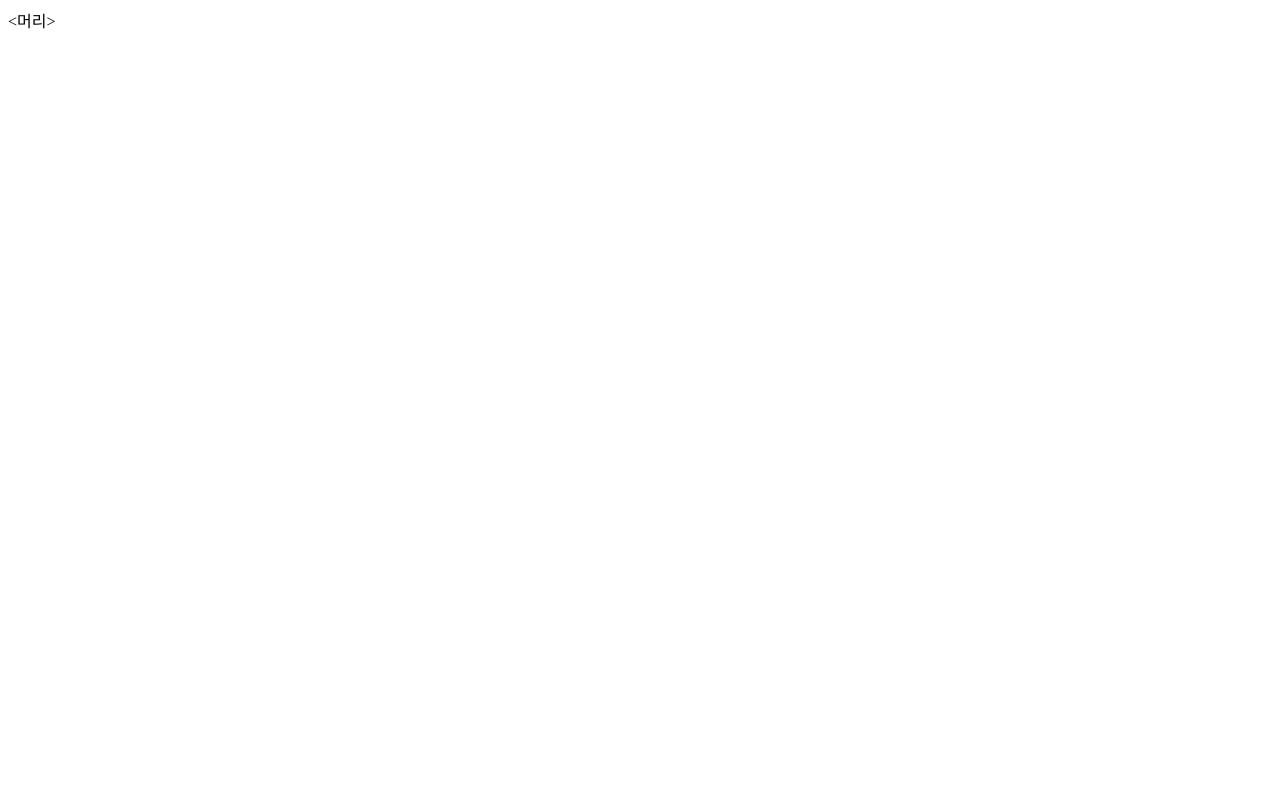
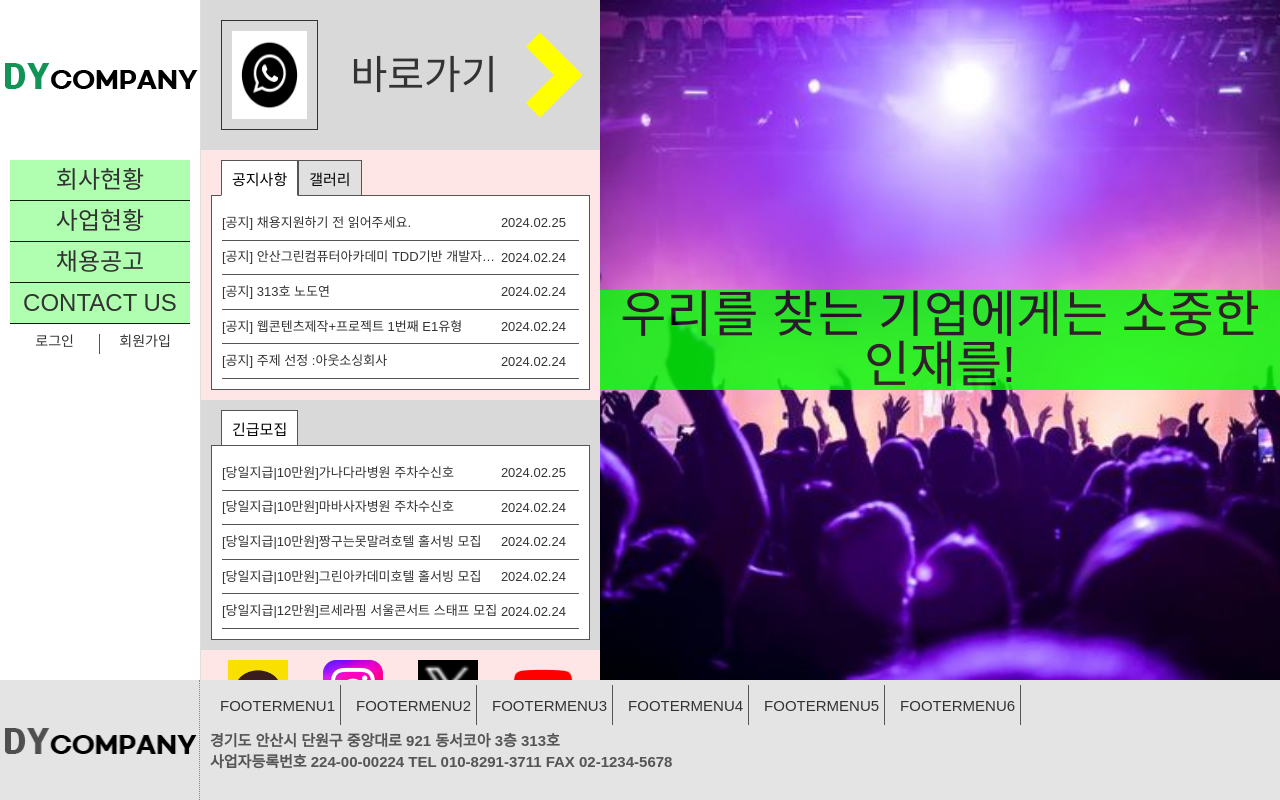
Before and after one commit to hyedal95/nohdoyeon_web_project1, a plain HTML site: page index.html in a window 1280 px wide. Drawn offline with Linux system fonts and the light colour scheme.

Commit message:
Update index.html

```diff
--- a/index.html
+++ b/index.html
@@ -1,34 +1,34 @@
-<!DOCYPE html>
+<!DOCTYPE html>
 <html lang="ko">
-<머리>
+<head>
     <meta charset="UTF-8">
     <!-- <meta name="viewport" content="width=device-width, initial-scale=1.0"> -->
-    <title>DYCOMPANY_노도연</제목>
+    <title>DYCOMPANY_노도연</title>
     <link rel="stylesheet" href="./css/style.css">
     <script src="./script/lib/jquery-1.9.0.min.js"></script>
-    <script src="./script/dycompany.js" 연기></script>
-</머리>
-<몸>
-   <div="wrap">
+    <script src="./script/dycompany.js" defer></script>
+</head>
+<body>
+   <div id="wrap">
     <header id="header">
         <div class="top" title="DYCOMPANY">
             <h1><a href="#" ><img src="./images/header_logo.png" alt="DYcompany"></a></h1>
         </div>
         <div class="bottom">
-            <navid="nav">
+            <nav id="nav">
                 <ul>
                     <li class="col">
                         <a href="#" class="main-btn" title="회사현황">회사현황</a>
                         <ul class="sub sub1">
-                            <li><a href="#" title="대표이사 인사말">대표이사 인사말</a></li>
+                            <li><a href="#" title="CEO인사말">CEO인사말</a></li>
                             <li><a href="#" title="회사소개">회사소개</a></li>
                             <li><a href="#" title="조직구성">조직구성</a></li>
                             <li><a href="#" title="영업매출 및 신용평가">영업매출 및 신용평가</a></li>
                         </ul>
                     </li>
                     <li class="col">
-                        <a href="#" class="main-btn" title="사업현황">사업현황</a>
- <ul class="sub2">
+                        <a href="#"  class="main-btn" title="사업현황">사업현황</a>
+                        <ul class="sub sub2">
                             <li><a href="#" title="사업목표">사업목표</a></li>
                             <li><a href="#" title="사업분야">사업분야</a></li>
                             <li><a href="#" title="주요실적">주요실적</a></li>
@@ -37,7 +37,7 @@
                     </li>
                     <li class="col">
                         <a href="#" class="main-btn" title="채용공고">채용공고</a>
- <ul class="sub3">
+                        <ul class="sub sub3">
                             <li><a href="#" title="전체보기">전체보기</a></li>
                             <li><a href="#" title="주차수신호">주차수신호</a></li>
                             <li><a href="#" title="콘서트">콘서트</a></li>
@@ -45,8 +45,8 @@
                         </ul>
                     </li>
                     <li class="col">
- <a href="#" class="main-btn" title="연락처">연락처</a>
- <ul class="sub4">
+                        <a href="#" class="main-btn" title="CONTACT US">CONTACT US</a>
+                        <ul class="sub sub4">
                             <li><a href="#" title="찾아오는 길">찾아오는 길</a></li>
                             <li><a href="#" title="주차수신호">주차수신호</a></li>
                             <li><a href="#" title="연회장">연회장</a></li>
@@ -57,8 +57,8 @@
             </nav>
             <div class="container">
                 <ul>
- <li><a href="#">로그인</a></li>
- <li><a href="#">회원가입</a></li>
+                    <li><a href="#" title="로그인">로그인</a></li>
+                    <li><a href="#" title="회원가입">회원가입</a></li>
                 </ul>
             </div>
         </div>
@@ -70,11 +70,11 @@
 
             <div class="container">
                 <div class="title">
-                    <a href="#"><img src="./images/연락.jpg"  alt=""></a>
+                    <a href="#" ><img src="./images/연락.jpg"  alt="바로가기"></a>
                 </div>
                 <div class="content">
                     <ul>
-                        <li><a href="#">바로가기</a><span></span></li>
+                        <li><a href="#" title="바로가기">바로가기</a><span></span></li>
                     </ul>
                 </div>
             </div>
@@ -83,17 +83,17 @@
         <section id="section2">
             <div class="container">
                 <div class="title">
-                    <button class="notice-btn">공지사항</button>
-                    <button class="gallery-btn">갤러리</button>
+                    <button class="notice-btn"  title="공지사항" >공지사항</button>
+                    <button class="gallery-btn" title="갤러리">갤러리</button>
                 </div>
                 <div class="content">
                     <div class="notice">
                         <ul>
-                            <li><a href="#" class="popup-btn">[공지] 채용지원하기 전 읽어주세요. </a><span>2024.02.25</span></li>
-                            <li><a href="#">[공지] 안산그린컴퓨터아카데미 TDD기반 개발자과정  </a><span>2024.02.24</span></li>
-                            <li><a href="#">[공지] 313호 노도연</a><span>2024.02.24</span></li>
-                            <li><a href="#">[공지] 웹콘텐츠제작+프로젝트 1번째 E1유형</a><span>2024.02.24</span></li>
-                            <li><a href="#">[공지] 주제 선정 :아웃소싱회사 </a><span>2024.02.24</span></li>
+                            <li><a href="#" title="[공지] 채용지원하기 전 읽어주세요." class="popup-btn">[공지] 채용지원하기 전 읽어주세요. </a><span>2024.02.25</span></li>
+                            <li><a href="#" title="[공지] 안산그린컴퓨터아카데미 TDD기반 개발자과정">[공지] 안산그린컴퓨터아카데미 TDD기반 개발자과정  </a><span>2024.02.24</span></li>
+                            <li><a href="#" title="[공지] 313호 노도연">[공지] 313호 노도연</a><span>2024.02.24</span></li>
+                            <li><a href="#" title="[공지] 웹콘텐츠제작+프로젝트 1번째 E1유형">[공지] 웹콘텐츠제작+프로젝트 1번째 E1유형</a><span>2024.02.24</span></li>
+                            <li><a href="#" title="[공지] 주제 선정 :아웃소싱회사">[공지] 주제 선정 :아웃소싱회사 </a><span>2024.02.24</span></li>
                         </ul>
                     </div>
                     <div class="gallery">
@@ -114,11 +114,11 @@
                 <div class="content">
                     <div class="gogo-list">
                         <ul>
-                            <li><a href="#">[당일지급|10만원]가나다라병원 주차수신호  </a><span>2024.02.25</span></li>
-                            <li><a href="#">[당일지급|10만원]마바사자병원 주차수신호  </a><span>2024.02.24</span></li>
-                            <li><a href="#">[당일지급|10만원]짱구는못말려호텔 홀서빙 모집 </a><span>2024.02.24</span></li>
-                            <li><a href="#">[당일지급|10만원]그린아카데미호텔 홀서빙 모집</a><span>2024.02.24</span></li>
-                            <li><a href="#">[당일지급|12만원]르세라핌 서울콘서트 스태프 모집</a><span>2024.02.24</span></li>
+                            <li><a href="#" title="[당일지급|10만원]가나다라병원 주차수신호">[당일지급|10만원]가나다라병원 주차수신호  </a><span>2024.02.25</span></li>
+                            <li><a href="#" title="[당일지급|10만원]마바사자병원 주차수신호">[당일지급|10만원]마바사자병원 주차수신호  </a><span>2024.02.24</span></li>
+                            <li><a href="#" title="[당일지급|10만원]짱구는못말려호텔 홀서빙 모집">[당일지급|10만원]짱구는못말려호텔 홀서빙 모집 </a><span>2024.02.24</span></li>
+                            <li><a href="#" title="[당일지급|10만원]그린아카데미호텔 홀서빙 모집">[당일지급|10만원]그린아카데미호텔 홀서빙 모집</a><span>2024.02.24</span></li>
+                            <li><a href="#" title="[당일지급|12만원]르세라핌 서울콘서트 스태프 모집">[당일지급|12만원]르세라핌 서울콘서트 스태프 모집</a><span>2024.02.24</span></li>
                         </ul>
                     </div>
                 </div>
@@ -129,25 +129,25 @@
             <div class="container">
                 <ul>
                     <li>
-                        <a href="#"><img src="./images/icon_0.jpg" alt=""></a>
+                        <a href="#" title="카카오톡"><img src="./images/icon_0.jpg" alt="카카오톡"></a>
                         <ul>
-                            <li><a href="#">카카오톡</a></li>
+                            <li><a href="#" >카카오톡</a></li>
                         </ul>
                     </li>
                     <li>
-                        <a href="#"><img src="./images/icon_01.png" alt=""></a>
+                        <a href="#" title="인스타그램"><img src="./images/icon_01.png" alt="인스타그램"></a>
                         <ul>
                             <li><a href="#">인스타그램</a></li>
                         </ul>
                     </li>
                     <li>
-                        <a href="#"><img src="./images/icon_02.png" alt=""></a>
+                        <a href="#" title="트위터"><img src="./images/icon_02.png" alt="트위터"></a>
                         <ul>
                             <li><a href="#">트위터</a></li>
                         </ul>
                     </li>
                     <li>
-                        <a href="#"><img src="./images/icon_03.png" alt=""></a>
+                        <a href="#" title="유튜브"><img src="./images/icon_03.png" alt="유튜브"></a>
                         <ul>
                             <li><a href="#">유튜브</a></li>
                         </ul>
@@ -160,11 +160,11 @@
         <div class="slide-container">
             <div class="slide-content">
  <ul class="slide-wrap">
-                    <li class="slide slide3"><a href="#"><h2>우리를 찾는 사람에게는 다양한 기회를!</h2></a></li>
-                    <li class="slide slide1"><a href="#"><h2>사람을 우선으로 소중히 하는 아웃소싱 기업</h2></a></li>
-                    <li class="slide slide2"><a href="#"><h2>우리를 찾는 기업에게는 소중한 인재를!</h2></a></li>
-                    <li class="slide slide3"><a href="#"><h2>우리를 찾는 사람에게는 다양한 기회를!</h2></a></li>
-                    <li class="slide slide1"><a href="#"><h2>사람을 우선으로 소중히 하는 아웃소싱 기업</h2></a></li>
+ <li class="slide slide3"><a href="#"title="우리를 찾는 사람에게는 다양한 기회를!"><h2>우리를 찾는 사람에게는 다양한 기회를!</h2></a></li>
+ <li class="slide slide1"><a href="#" title="사람을 우선으로 소중히 하는 아웃소싱 기업"><h2>사람을 우선으로 소중히 하는 아웃소싱 기업</h2></a></li>
+ <li class="slide slide2"><a href="#"title="우리를 찾는 기업에게는 소중한 인재를!"><h2>우리를 찾는 기업에게는 소중한 인재를!</h2></a></li>
+ <li class="slide slide3"><a href="#"title="우리를 찾는 사람에게는 다양한 기회를!"><h2>우리를 찾는 사람에게는 다양한 기회를!</h2></a></li>
+ <li class="slide slide1"><a href="#" title="사람을 우선으로 소중히 하는 아웃소싱 기업"><h2>사람을 우선으로 소중히 하는 아웃소싱 기업</h2></a></li>
  </ul>
  </div>
         </div>
@@ -179,47 +179,47 @@
  <div class="container">
  <div class="title">
  <ul>
-                        <li><a href="#">FOOTERMENU1</a></li>
-                        <li><a href="#">FOOTERMENU2</a></li>
-                        <li><a href="#">FOOTERMENU3</a></li>
-                        <li><a href="#">FOOTERMENU4</a></li>
-                        <li><a href="#">FOOTERMENU5</a></li>
-                        <li><a href="#">FOOTERMENU6</a></li>
+ <li><a href="#" title="FOOTERMENU1">FOOTERMENU1</a></li>
+ <li><a href="#" title="FOOTERMENU2">FOOTERMENU2</a></li>
+ <li><a href="#" title="FOOTERMENU3">FOOTERMENU3</a></li>
+ <li><a href="#" title="FOOTERMENU4">FOOTERMENU4</a></li>
+ <li><a href="#" title="FOOTERMENU5">FOOTERMENU5</a></li>
+ <li><a href="#" title="FOOTERMENU6">FOOTERMENU6</a></li>
  </ul>
  </div>
  <div class="content">
  <p>
                     경기도 안산시 단원구 중앙대로 921 동서코아 3층 313호<br>
                     사업자등록번호 224-00-00224  TEL 010-8291-3711 FAX 02-1234-5678<br></p>
-                    <p>Copyright ⓒ DYCOMPANY. All rights reserved.</p>
+ <pCopyright ⓒ DYCOMPANY. 무단 전재 금지.</p>
  </div>
  </div>
         </div>
-    </footer>
+ </발가락>
 
     <!-- 모달창 -->
  <div class="modal"> <!-- 전체영역 회색 -->
  <div class="container"> <!-- 팝업창 영역 500*500 -->
  <div class="title">
-                <h2>채용지원 전 필수사항</h2>
+ <h2 title="채용지원 전 필수사항">채용지원 전 필수사항</h2>
 
  </div>
  <div class="content">
                 <ul>
-                    <li>1. DY컴퍼니는 회사와 계약을 맺고 인력을 파견하는 회사입니다.</li>
-                    <li>2. 지원하시고 약속을 당일 파기하는 경우 일체 다시 채용하지 않습니다.</li>
-                    <li>    그러므로, <span>꼭 출근가능한 경우 지원해주세요.</span></li>
-                    <li>3. 각 지원하는 파트별 준비물을 체크해주세요.</li>
-                    <li>    주차수신호 필수 준비물 - 검은색 신발, 검은색 바지 </li>
-                    <li>    콘서트 필수 준비물 - 검은색 신발, 검은색 바지 </li>
-                    <li>    연회장 필수 준비물 - 검은색 신발, 검은색 바지 , 단정한 머리스타일(여자는 머리망 필요) </li>
-                    <li>4. 그 외 문신, 과한 염색, 악세사리 착용은 지원이 어려운 점 참고 부탁드립니다.</li>
-                    <li>5. DY컴퍼니를 믿고 지원해주시는 분들 감사드립니다.</li>
+ <li title="1. DY컴퍼니는 회사와 계약을 맺고 인력을 파견하는 회사입니다.">1. DY컴퍼니는 회사와 계약을 맺고 인력을 파견하는 회사입니다.</li>
+ <li title="2. 지원하시고 약속을 당일 파기하는 경우 일체 다시 채용하지 않습니다.">2. 지원하시고 약속을 당일 파기하는 경우 일체 다시 채용하지 않습니다.</li>
+ <li title="    그러므로, 꼭 출근가능한 경우 지원해주세요.">    그러므로, <span>꼭 출근가능한 경우 지원해주세요.</span></li>
+ <li title="3. 각 지원하는 파트별 준비물을 체크해주세요.">3. 각 지원하는 파트별 준비물을 체크해주세요.</li>
+ <li title="주차수신호 필수 준비물 - 검은색 신발, 검은색 바지">    주차수신호 필수 준비물 - 검은색 신발, 검은색 바지 </li>
+ <li title="콘서트 필수 준비물 - 검은색 신발, 검은색 바지">    콘서트 필수 준비물 - 검은색 신발, 검은색 바지 </li>
+ <li title="연회장 필수 준비물 - 검은색 신발, 검은색 바지 , 단정한 머리스타일(여자는 머리망 필요)">    연회장 필수 준비물 - 검은색 신발, 검은색 바지 , 단정한 머리스타일(여자는 머리망 필요) </li>
+ <li title="4. 그 외 문신, 과한 염색, 악세사리 착용은 지원이 어려운 점 참고 부탁드립니다.">4. 그 외 문신, 과한 염색, 악세사리 착용은 지원이 어려운 점 참고 부탁드립니다.</li>
+ <li title="5. DY컴퍼니를 믿고 지원해주시는 분들 감사드립니다.">5. DY컴퍼니를 믿고 지원해주시는 분들 감사드립니다.</li>
  </ul>
  </div>
-            <button class="close-btn">닫기</div>
+ <버튼 클래스="close-btn" title="닫기">닫기</div>
         </div>
     </div>
    </div>
-</body>
+</신체>
 </html>
```
Lines whose indentation alone changed are shown as unchanged.
